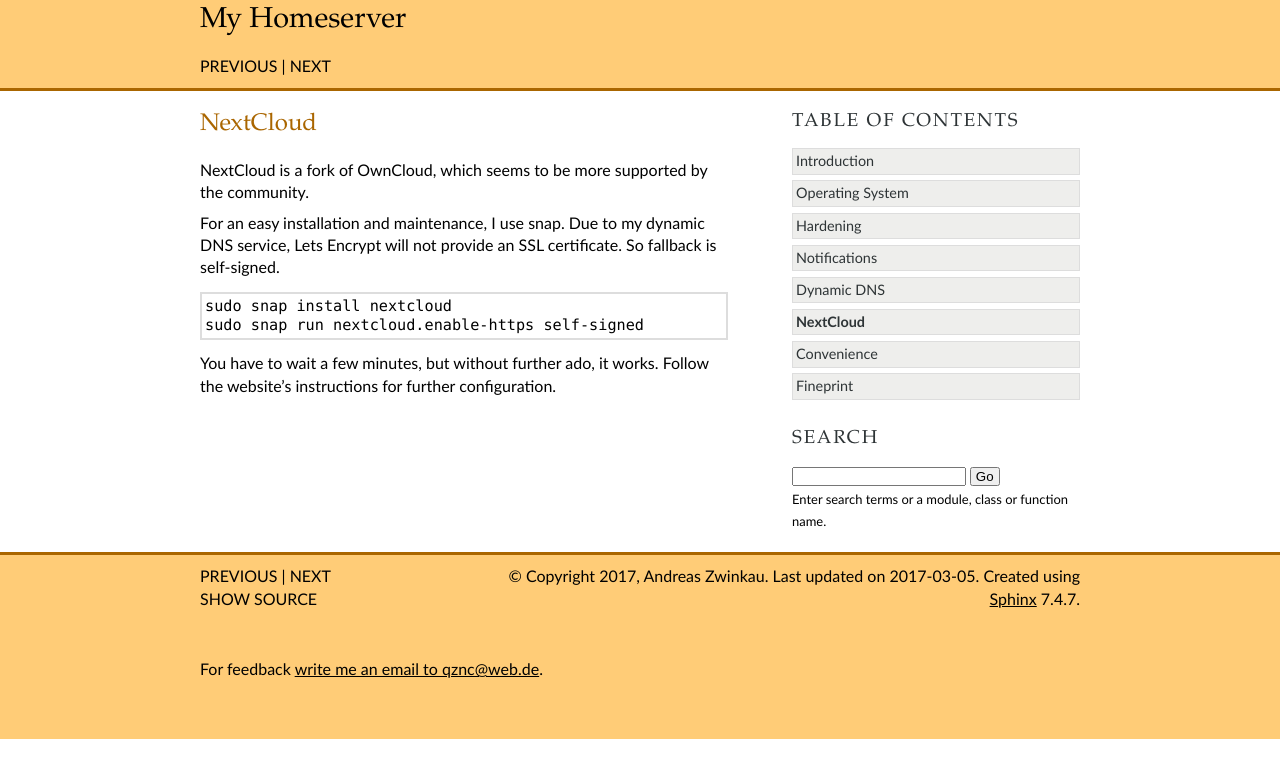
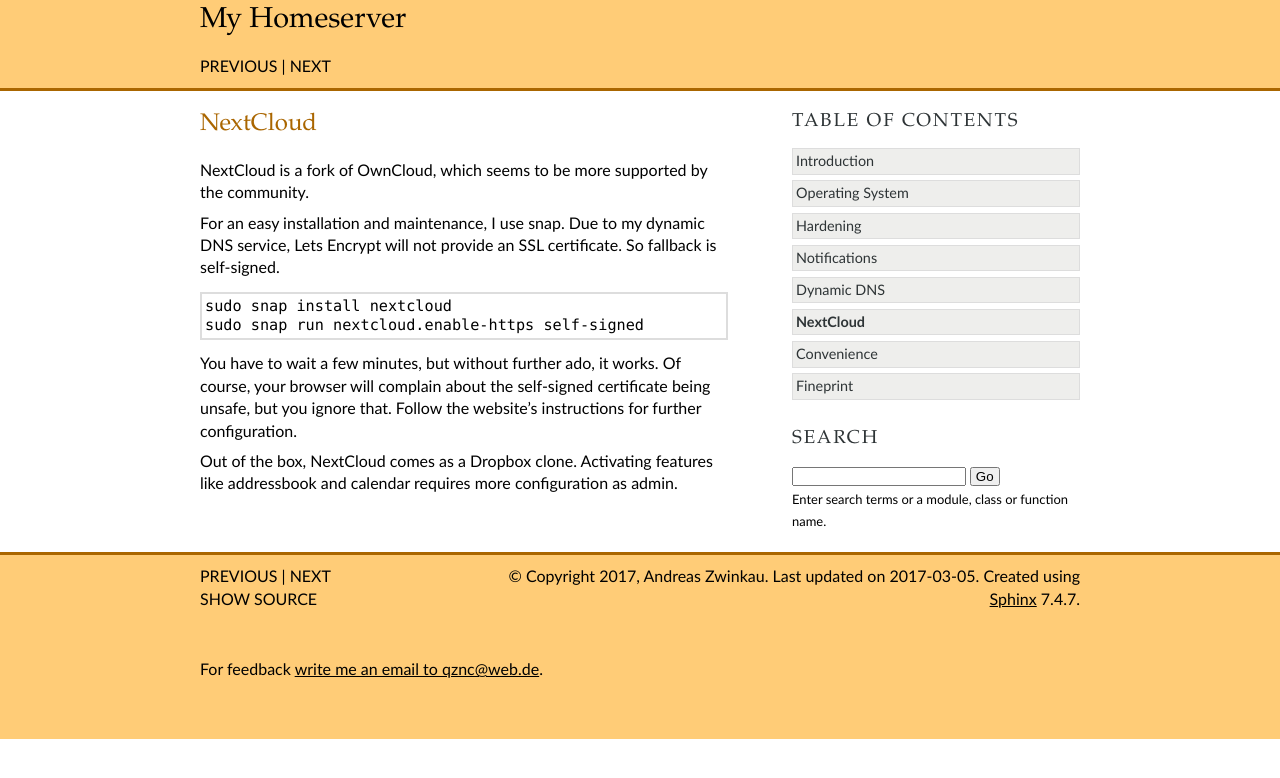
Before and after one commit to qznc/my-homeserver, a Sphinx documentation site: the page built from source/nextcloud.rst, in a window 1280 px wide. Shown: the top 778 px of the page. Built offline with Sphinx 7.4.7, drawn with Linux system fonts in a browser that asks for light colours.

Commit message:
More about nextcloud

```diff
--- a/source/nextcloud.rst
+++ b/source/nextcloud.rst
@@ -18,4 +18,12 @@
 You have to wait a few minutes,
 but without further ado,
 it works.
+Of course,
+your browser will complain about the self-signed certificate being unsafe,
+but you ignore that.
 Follow the website's instructions for further configuration.
+
+Out of the box,
+NextCloud comes as a Dropbox clone.
+Activating features like addressbook and calendar
+requires more configuration as admin.
```
